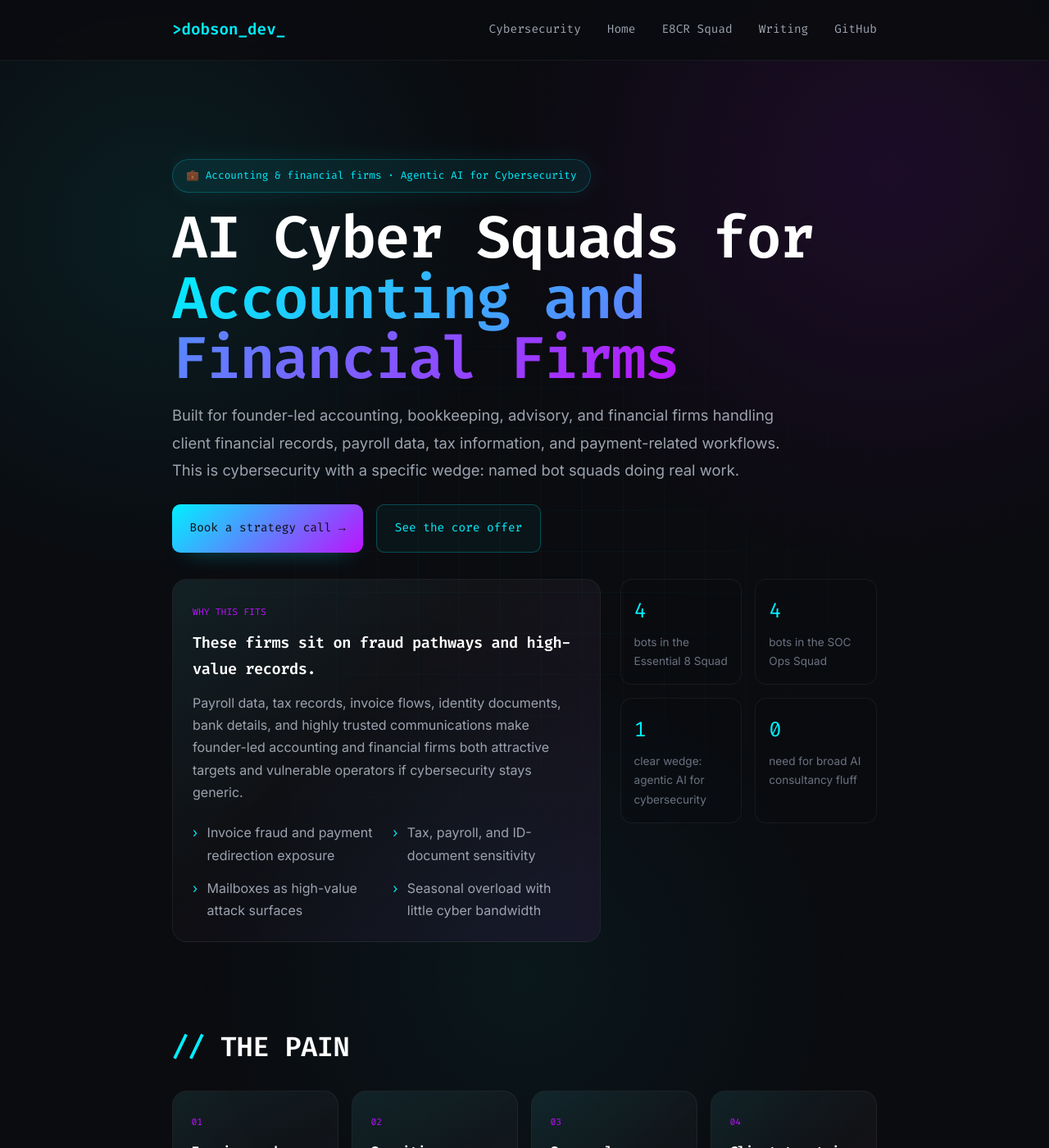
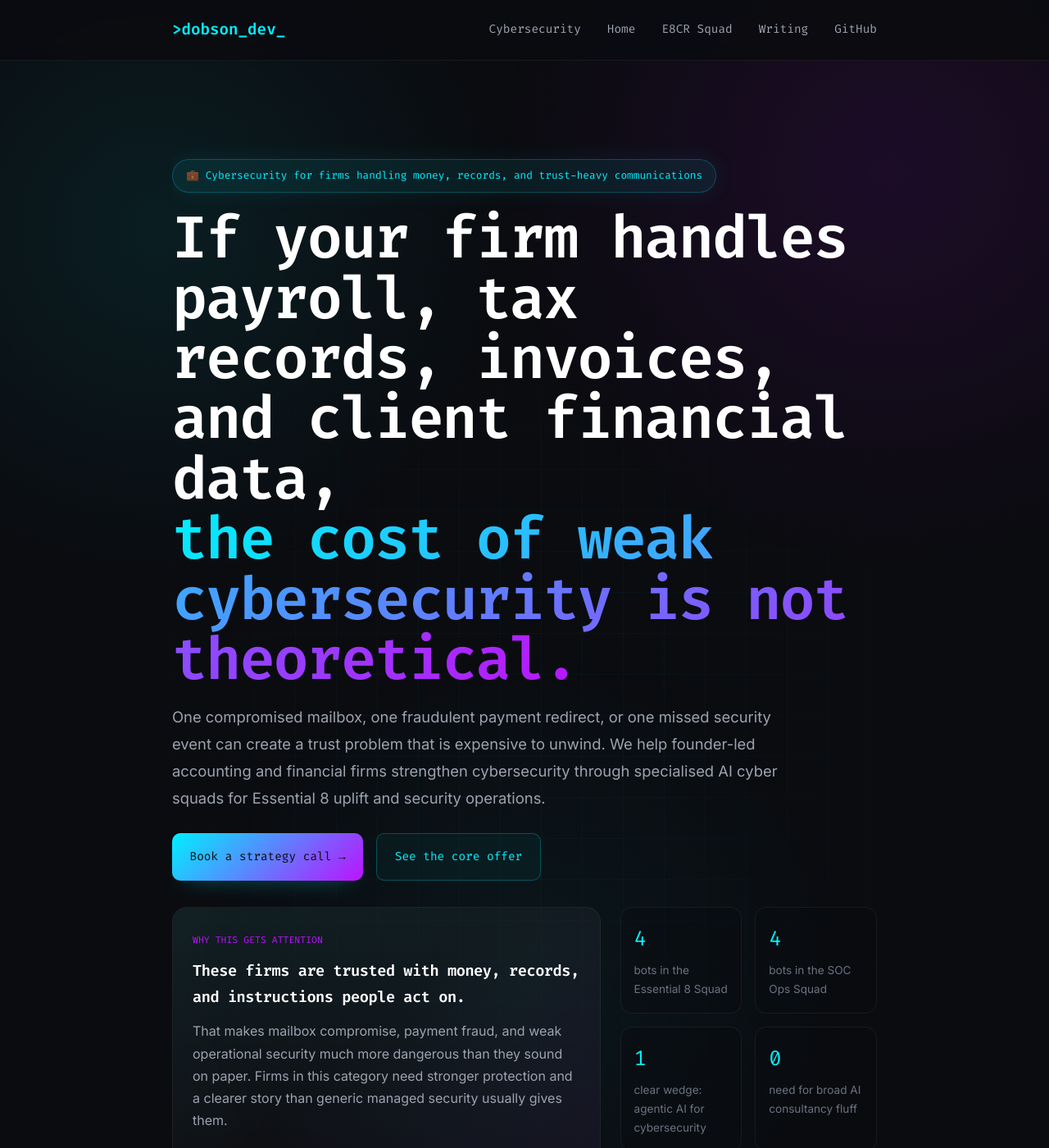
Before and after one commit to RADobson/dobson-dev-site, a Jekyll site: the page built from services/accounting-financial-ai-cyber-squad.html, in a window 1280 px wide and 1400 px high. Shown: the whole window at 82% size. Built offline with Jekyll 4.4.1, drawn with Linux system fonts in a browser that asks for light colours; some of the changed text lies outside the part shown.

Commit message:
Make sector pages more prospect-focused

```diff
--- a/services/accounting-financial-ai-cyber-squad.html
+++ b/services/accounting-financial-ai-cyber-squad.html
@@ -61,9 +61,9 @@ sitemap: true
 
 <div class="sector-page">
 <section class="hero">
-  <div class="badge">💼 Accounting & financial firms · Agentic AI for Cybersecurity</div>
-  <h1><span class="kicker">AI Cyber Squads for</span><br><span class="highlight">Accounting and Financial Firms</span></h1>
-  <p class="subtitle">Built for founder-led accounting, bookkeeping, advisory, and financial firms handling client financial records, payroll data, tax information, and payment-related workflows. This is cybersecurity with a specific wedge: named bot squads doing real work.</p>
+  <div class="badge">💼 Cybersecurity for firms handling money, records, and trust-heavy communications</div>
+  <h1><span class="kicker">If your firm handles payroll, tax records, invoices, and client financial data,</span><br><span class="highlight">the cost of weak cybersecurity is not theoretical.</span></h1>
+  <p class="subtitle">One compromised mailbox, one fraudulent payment redirect, or one missed security event can create a trust problem that is expensive to unwind. We help founder-led accounting and financial firms strengthen cybersecurity through specialised AI cyber squads for Essential 8 uplift and security operations.</p>
   <div class="cta-row">
     <a class="btn btn-primary" href="/#contact">Book a strategy call →</a>
     <a class="btn btn-secondary" href="/services/cybersecurity/">See the core offer</a>
@@ -71,9 +71,9 @@ sitemap: true
 
   <div class="hero-grid">
     <div class="panel"><div class="panel-inner">
-      <div class="mini-label">WHY THIS FITS</div>
-      <h3 style="margin-bottom:.8rem;">These firms sit on fraud pathways and high-value records.</h3>
-      <p class="lead">Payroll data, tax records, invoice flows, identity documents, bank details, and highly trusted communications make founder-led accounting and financial firms both attractive targets and vulnerable operators if cybersecurity stays generic.</p>
+      <div class="mini-label">WHY THIS GETS ATTENTION</div>
+      <h3 style="margin-bottom:.8rem;">These firms are trusted with money, records, and instructions people act on.</h3>
+      <p class="lead">That makes mailbox compromise, payment fraud, and weak operational security much more dangerous than they sound on paper. Firms in this category need stronger protection and a clearer story than generic managed security usually gives them.</p>
       <ul class="feature-list">
         <li>Invoice fraud and payment redirection exposure</li>
         <li>Tax, payroll, and ID-document sensitivity</li>
@@ -106,7 +106,7 @@ sitemap: true
     <div class="card"><div class="card-content"><div class="mini-label">ESSENTIAL 8 SQUAD</div><h3>🛡️ Uplift, hardening, evidence</h3><p>Best for hardening endpoints, tightening identity, improving patch discipline, and producing evidence-backed uplift that does not depend on hand-waving.</p></div></div>
     <div class="card"><div class="card-content"><div class="mini-label">SOC OPS SQUAD</div><h3>🚨 Fraud-aware visibility and triage</h3><p>Best for suspicious logins, mailbox-compromise response, threat visibility, and faster handling of security events across the firm.</p></div></div>
   </div>
-  <div class="quote-box"><div class="quote-inner"><p>“Most providers in this market sound the same. ‘Essential 8 Squad. SOC Ops Squad. Purple Team next.’ is a much stronger story.”</p><small>Specific beats generic</small></div></div>
+  <div class="quote-box"><div class="quote-inner"><p>“If your firm is trusted with financial data and money movement, sounding ‘mostly secure’ is a weak position.”</p><small>The right message should create urgency, not wallpaper</small></div></div>
 </section>
 
 <section class="section">
@@ -125,6 +125,6 @@ sitemap: true
     <div class="card"><div class="card-content"><h3>Built for</h3><p>Founder-led accounting and financial firms that want focused cyber capability, not another generic provider deck.</p></div></div>
     <div class="card"><div class="card-content"><h3>Not for</h3><p>Firms wanting broad AI automation consulting, generic MSSP positioning, or a risk-neutral message with no real point of difference.</p></div></div>
   </div>
-  <div class="cta-panel"><div class="cta-inner"><h3>Want the accounting / financial version of the offer?</h3><p>If the angle fits, we work out whether your best entry point is Essential 8 uplift, mailbox-risk reduction, SOC visibility, or a combination of the lot.</p><div class="cta-row"><a class="btn btn-primary" href="/#contact">Book a strategy call →</a><a class="btn btn-secondary" href="/services/cybersecurity/">Back to the core offer</a></div></div></div>
+  <div class="cta-panel"><div class="cta-inner"><h3>Worth a closer look?</h3><p>If this feels sharper than the usual provider pitch, the next step is a short briefing to work out whether your best entry point is Essential 8 uplift, mailbox-risk reduction, SOC visibility, or a combination of the lot.</p><div class="cta-row"><a class="btn btn-primary" href="/#contact">Book a finance-sector cyber briefing →</a><a class="btn btn-secondary" href="/services/cybersecurity/">Back to the core offer</a></div></div></div>
 </section>
 </div>
```
Also changed, not shown: services/legal-ai-cyber-squad.html (+8 -8 lines), services/medical-allied-health-ai-cyber-squad.html (+8 -8 lines).
